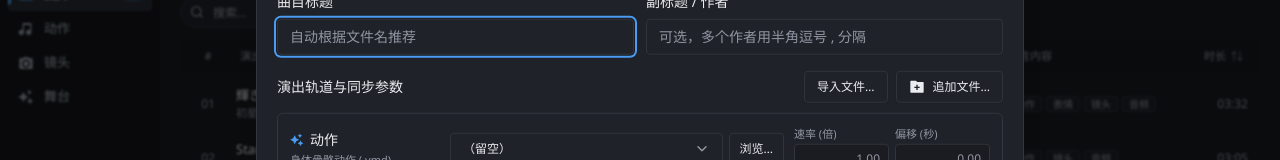
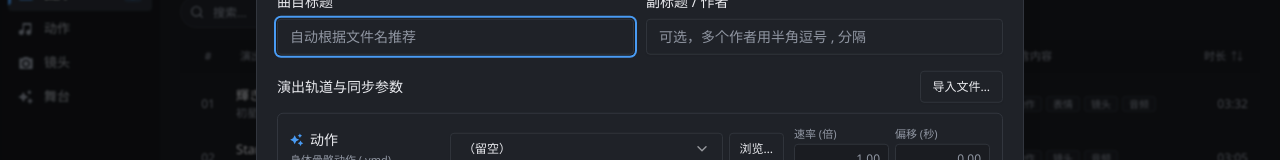
Before and after one commit to 54yq/GakuMotion, a React (Vite) app in the folder frontend/: page / in a window 1280 px wide. Both pictures are taken after a click on the button "添加到曲库". Shown: the part 131-291 px from the top of the page. Built offline with nearby package versions, Linux system fonts and the light colour scheme.

Commit message:
Keep one file import action in the library dialog

```diff
--- a/frontend/src/motion/pages/ImportDialog.tsx
+++ b/frontend/src/motion/pages/ImportDialog.tsx
@@ -2,7 +2,6 @@ import {
   RiAlertFill,
   RiCameraFill,
   RiEmotionHappyFill,
-  RiFolderAddFill,
   RiInformationFill,
   RiMusic2Fill,
   RiSparkling2Fill,
@@ -108,23 +107,17 @@ export function ImportDialog() {
           <div className="space-y-2.5">
             <div className="flex flex-wrap items-center justify-between gap-2">
               <p className="text-sm font-medium">演出轨道与同步参数</p>
-              <div className="flex flex-wrap items-center gap-2">
-                {!editing && <Button variant="outline" size="sm" disabled={busy || !dialogSupported}
-                  onClick={() => void motionStore.browseFiles('motion')}>
-                  导入文件…
-                </Button>}
-                <Button
-                  title="将更多文件加入轨道下拉候选"
-                  variant="outline"
-                  size="sm"
-                  disabled={busy || !dialogSupported}
-                  onClick={() => void motionStore.browseFiles('append')}
-                >
-                  <RiFolderAddFill className="size-3.5" />
-                  追加文件…
-                </Button>
-                {!dialogSupported && <PendingBadge />}
-              </div>
+              {(!editing || !dialogSupported) && (
+                <div className="ml-auto flex flex-wrap items-center justify-end gap-2">
+                  {!editing && (
+                    <Button variant="outline" size="sm" disabled={busy || !dialogSupported}
+                      onClick={() => void motionStore.browseFiles('motion')}>
+                      导入文件…
+                    </Button>
+                  )}
+                  {!dialogSupported && <PendingBadge />}
+                </div>
+              )}
             </div>
 
             <div className="divide-y divide-border/60 rounded-lg border bg-card">
@@ -212,7 +205,7 @@ export function ImportDialog() {
 
             {unsupportedAudio > 0 && (
               <p className="text-xs text-muted-foreground">
-                {unsupportedAudio} 个非 WAV 音频未自动填入，可用“追加文件”后手动选择。
+                {unsupportedAudio} 个非 WAV 音频未自动填入，请选择 WAV 文件。
               </p>
             )}
 
--- a/frontend/src/motion/store.ts
+++ b/frontend/src/motion/store.ts
@@ -116,7 +116,7 @@ export interface ImportUiState {
   errorDetail: string
 }
 
-export type DialogTarget = 'library-add' | 'append' | ImportSlotKey | 'video'
+export type DialogTarget = 'library-add' | ImportSlotKey | 'video'
 
 export interface DropUiState {
   visual: 'none' | 'armed' | 'hover' | 'invalid'
@@ -2027,7 +2027,7 @@ export class MotionStore {
   browseFiles = async (target: DialogTarget): Promise<void> => {
     if (this.state.dialogBusy || !this.supports('dialog.pickFile')) return
     const kind =
-      target === 'library-add' || target === 'append'
+      target === 'library-add'
         ? 0
         : target === 'motion'
           ? 1
@@ -2038,7 +2038,7 @@ export class MotionStore {
               : target === 'audio'
                 ? 4
                 : 5
-    const multiple = target === 'library-add' || target === 'append'
+    const multiple = target === 'library-add'
     const session = this.importSession
     try {
       const { dialogId } = await this.client().request('dialog.pickFile', { kind, multiple })
@@ -2064,8 +2064,7 @@ export class MotionStore {
         if (target === 'library-add') await this.openImportNew(result.paths)
         else if (target === 'video') this.set({ studioVideoPath: result.paths[0] })
         else if (target && this.dialogImportSession === this.importSession && this.state.importForm.open) {
-          if (target === 'append') await this.importAppendFiles(result.paths)
-          else await this.importPickSlotFile(target, result.paths[0])
+          await this.importPickSlotFile(target, result.paths[0])
         }
       } else if (result.state === 'failed' && result.notice !== '') {
         this.set({ actionError: result.notice })
```
Also changed, not shown: 3 other files (tests, documents, lock files or other folders).
